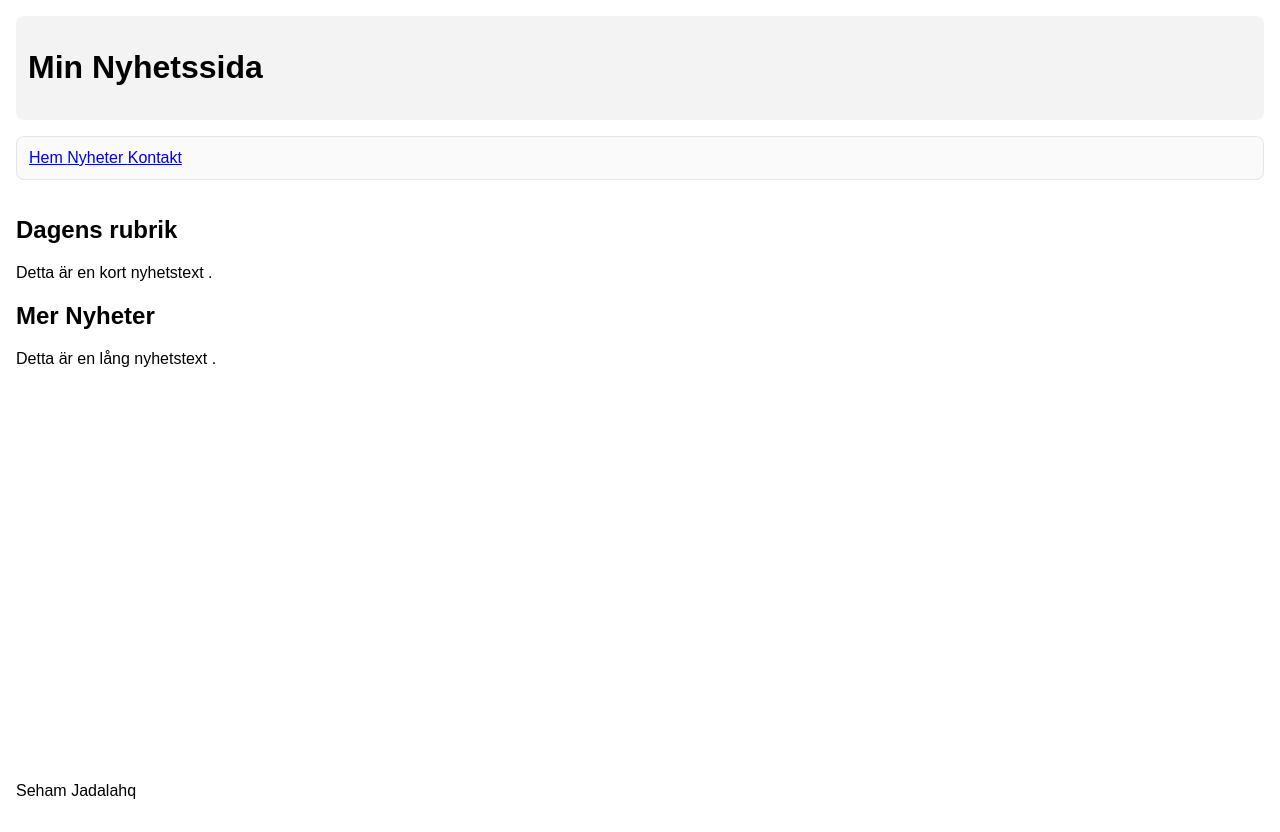
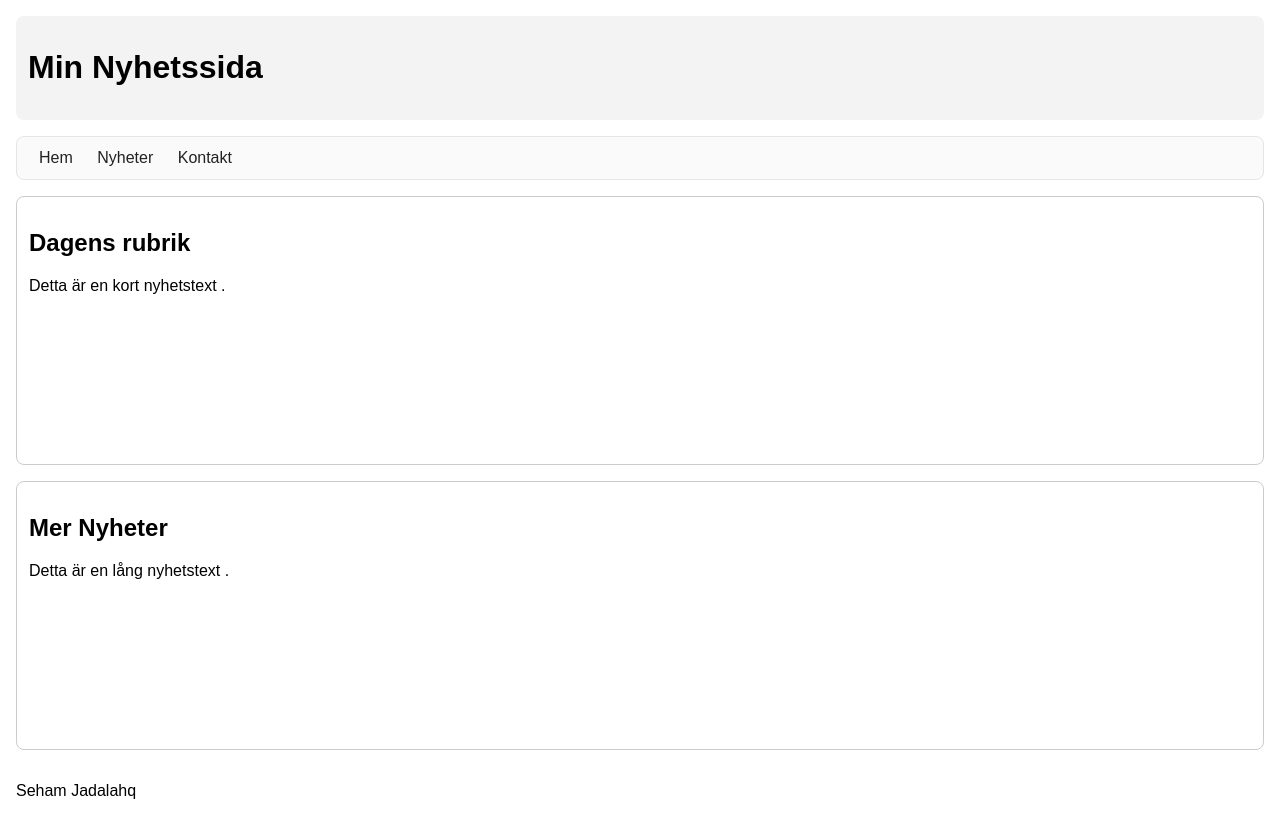
Before and after one commit to SehamJad/nyhetssida-2, a plain HTML site: page index.html in a window 1280 px wide. Drawn offline with Linux system fonts and the light colour scheme.

Commit message:
skapat box model

```diff
--- a/style.css
+++ b/style.css
@@ -27,3 +27,32 @@ nav{
     border: 1px solid #e5e5e5;
 
 }
+/* Länkar i menyn */
+nav a {
+  text-decoration: none;
+  color: #222;
+  padding: 6px 10px;
+  border-radius: 6px;
+  transition: 0.2s ease;              /* mjuk hover */
+}
+
+/* ⭐ Extra – hover-effekt: byt bakgrund/färg när musen är över */
+nav a:hover {
+  background: #e8e8ff;
+  color: #000;
+}
+
+/* ===== Main + artiklar ===== */
+main {
+  display: grid;
+  gap: 16px;                          /* ⭐ Extra – avstånd mellan artiklar */
+}
+/* box model på artikeln */
+article{
+    border: 1px solid #ccc;
+    padding: 12px;
+    margin: 0;
+    border-radius: 8px;
+    background: #fff;
+
+}
```
